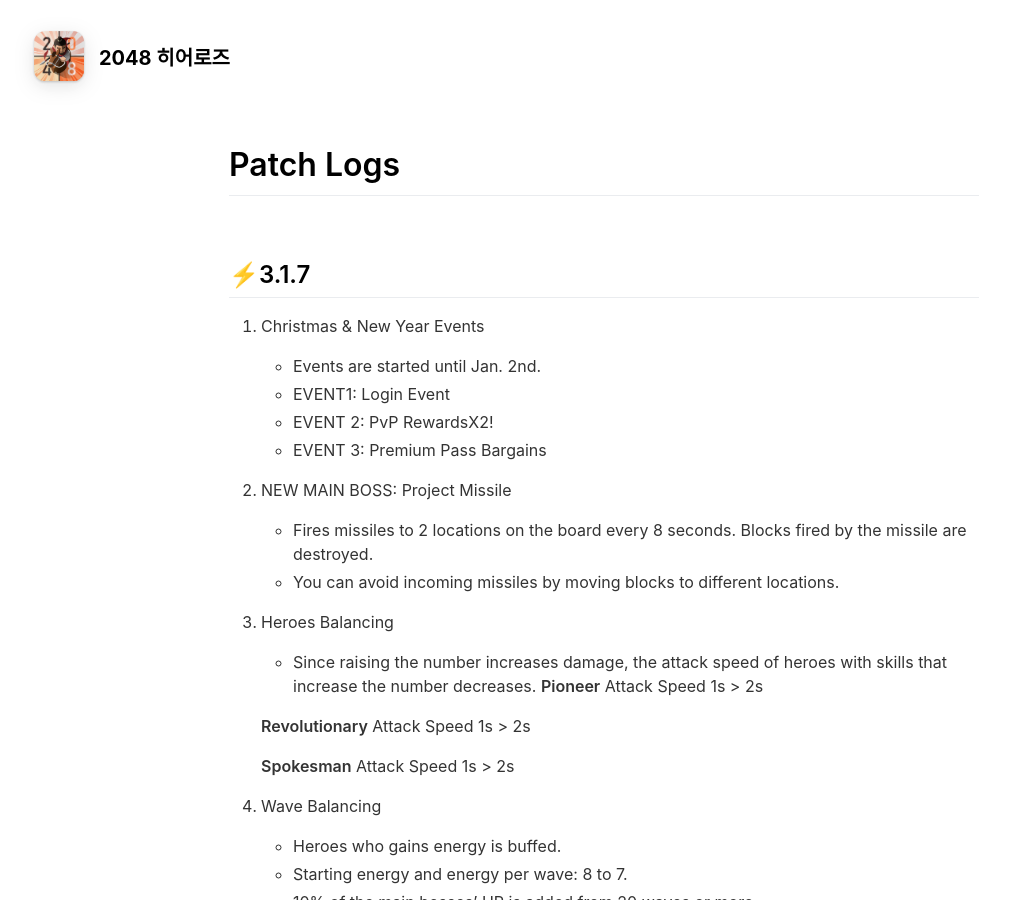
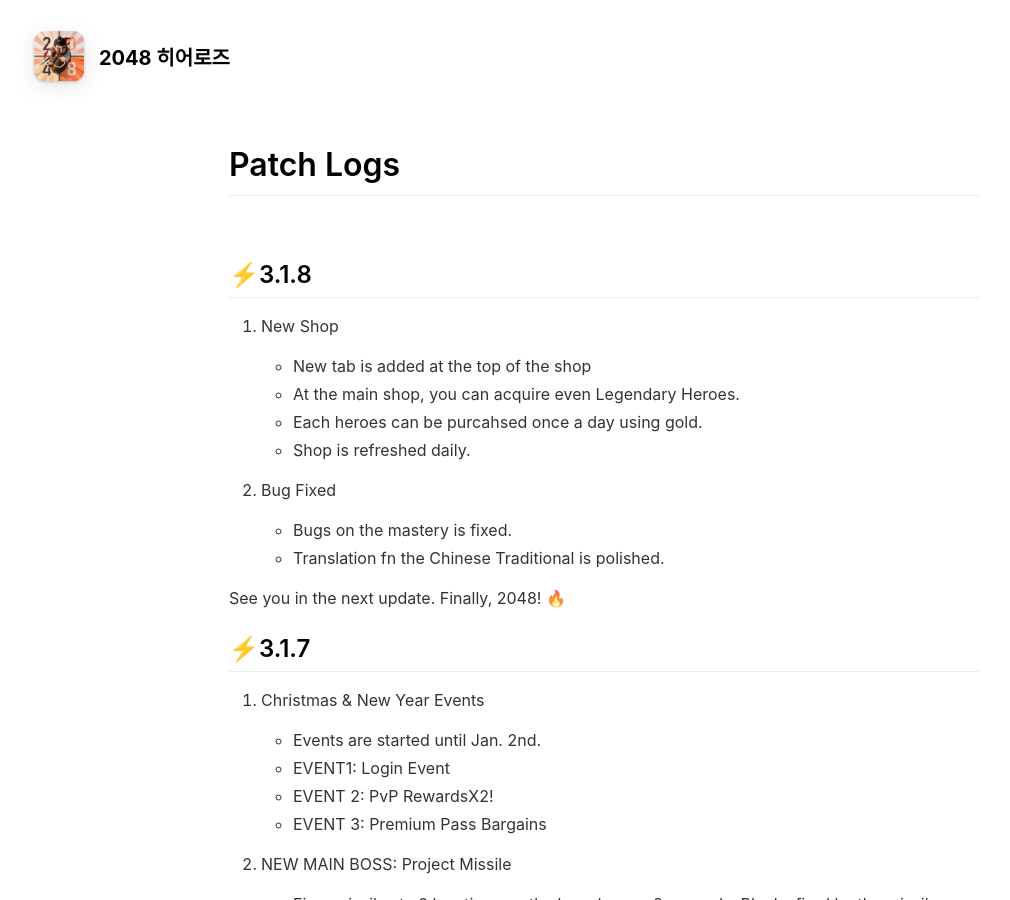
Before and after one commit to ArgoExped/Frozen-Arts, a Jekyll site: the page built from patch.md, in a window 1280 px wide and 900 px high. Shown: the whole window, without its empty margins (36-1046 px from the left). Built offline with Jekyll 4.4.1, drawn with Linux system fonts in a browser that asks for light colours; nearby versions of some CDN libraries.

Commit message:
Update patch.md
3.1.8

```diff
--- a/patch.md
+++ b/patch.md
@@ -6,6 +6,25 @@ include_in_header: true
 # Patch Logs
 
 <br>
+
+## ⚡3.1.8
+
+1. New Shop
+
+	- New tab is added at the top of the shop
+	- At the main shop, you can acquire even Legendary Heroes.
+	- Each heroes can be purcahsed once a day using gold.
+	- Shop is refreshed daily.
+
+
+
+2. Bug Fixed
+	- Bugs on the mastery is fixed.
+	- Translation fn the Chinese Traditional is polished.
+
+
+See you in the next update. Finally, 2048! 🔥
+
 
 
 ## ⚡3.1.7
```
